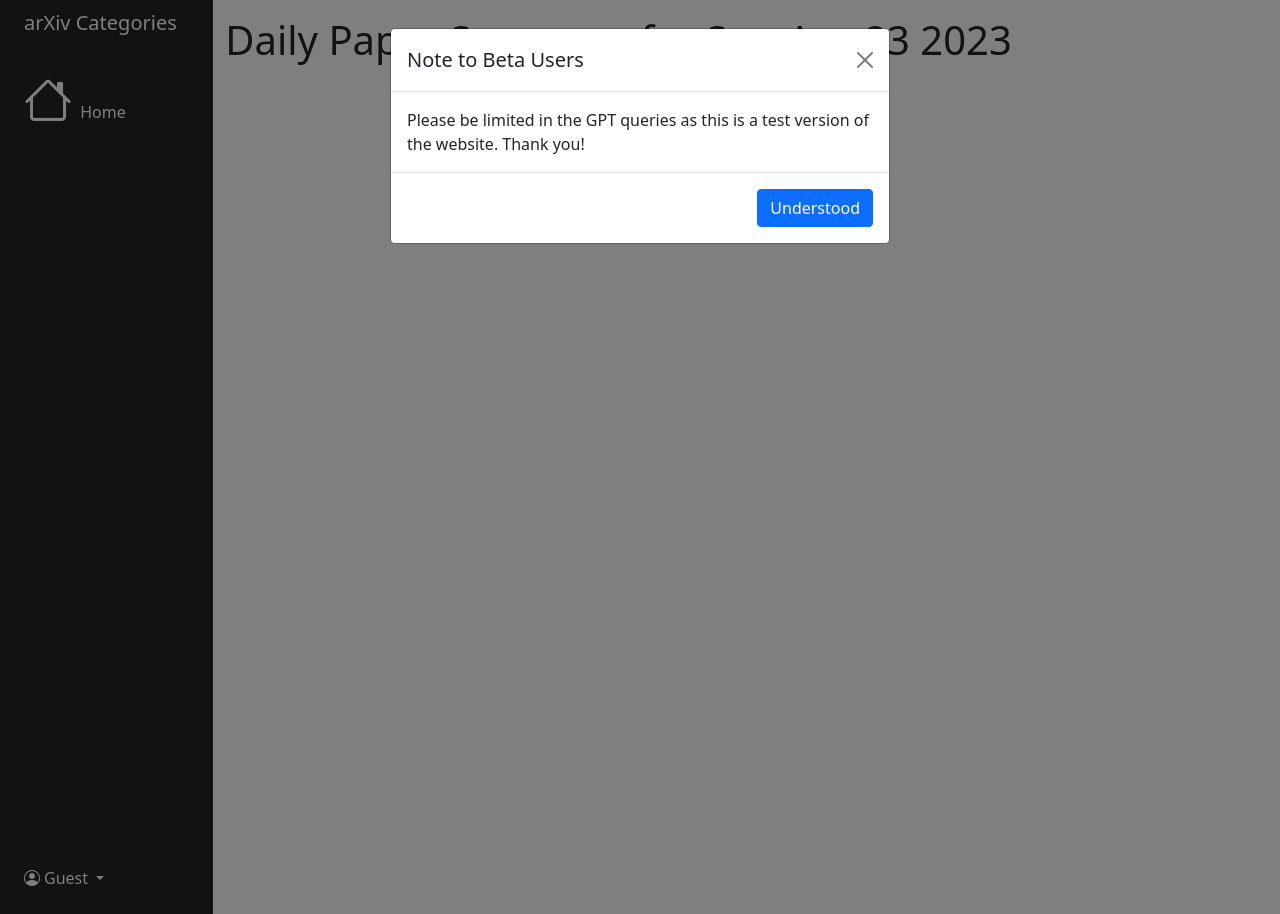
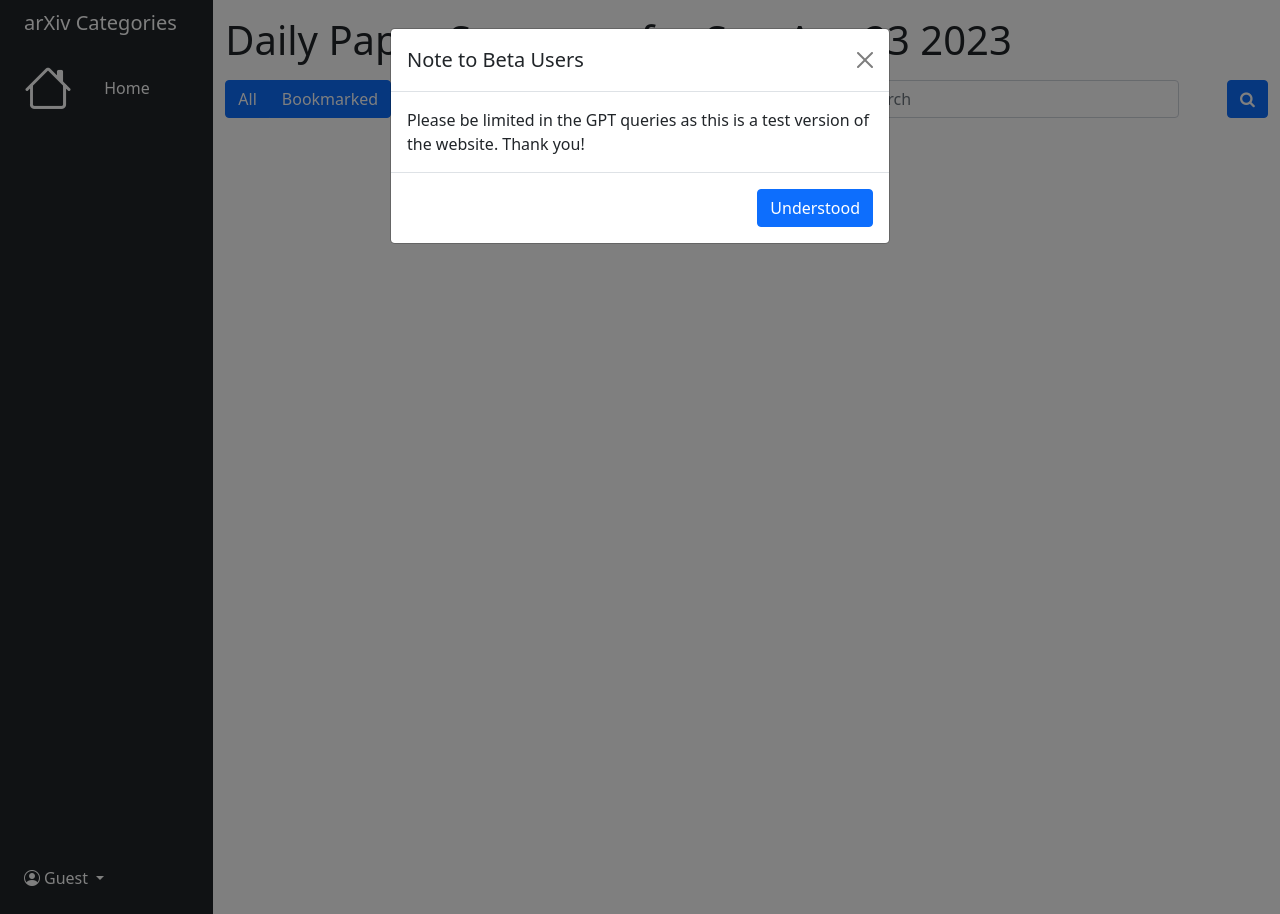
Before and after one commit to tboudreaux/MethuselanThucydides, a Flask app: page / in a window 1280 px wide. Run offline with Flask 3, Linux system fonts and the light colour scheme; parts of the project's set-up code (start-up, migrations or seed data) failed here and were passed over; some libraries are stand-ins or nearby versions.

Commit message:
updated category button template to bootstrap

```diff
--- a/MT/static/js/ui.js
+++ b/MT/static/js/ui.js
@@ -60,7 +60,6 @@ async function format_all_bookmarks(){
 	}
 }
 
-
 ////////////////////////
 // Sidebar formatting //
 ////////////////////////
@@ -71,37 +70,40 @@ async function formatCategoryButtonList() {
 	let categories = Object.keys(stateInfo['paperInfo']);
 	let categoryMenu = document.getElementById('cat-menu');
 
-	let homeButtonContainer = document.createElement('li');
-	homeButtonContainer.classList.add('nav-item');
-	homeButtonContainer.id = "navItem_home";
-	let homeButton = document.createElement('a');
-	homeButton.classList.add('nav-link');
-	// homeButton.classList.add('categoryButton');
-	homeButton.href = "#home";
-	homeButton.classList.add('px-0');
-	homeButton.classList.add('align-middle');
-	homeButton.id = "categoryButton_home";
-	homeButton.addEventListener('click', function(event) { formatHomePage(); });
-	homeButtonIcon = document.createElement('i');
-	homeButtonIcon.classList.add('bi');
-	homeButtonIcon.classList.add('bi-house');
-	homeButtonIcon.style.fontSize = "3rem";
-	homeButtonName = document.createElement('span');
-	homeButtonName.innerHTML = " Home";
-	homeButtonName.classList.add('ms-1');
-	homeButtonName.classList.add('d-none');
-	homeButtonName.classList.add('d-sm-inline');
-	homeButton.appendChild(homeButtonIcon);
-	homeButton.appendChild(homeButtonName);
-
-	homeButtonContainer.appendChild(homeButton);
+	homeButtonContainer = await format_home_button();
 	categoryMenu.appendChild(homeButtonContainer);
-
 
 	for (let i = 0; i < categories.length; i++) {
 		navItem = await formatSingleCatButton(categories[i], categories[i]);
 		categoryMenu.appendChild(navItem);
 	}
+}
+
+async function format_home_button(){
+/**
+ * Formats the home button.
+ *
+ * @return {object} - The home button.
+ */
+	let buttonTemplate = document.getElementById('category-button-template');
+	let homeButtonContainer = await buttonTemplate.content.cloneNode(true).querySelector('.nav-item');
+	homeButtonContainer.id = "navItem_home";
+
+	let homeButton = homeButtonContainer.querySelector('.nav-link');
+	homeButton.href = "#home";
+	homeButton.id = "categoryButton_home";
+	homeButton.addEventListener('click', function(event) { formatHomePage(); });
+
+	let homeButtonIcon = homeButton.querySelector('.bi');
+	homeButtonIcon.classList.add('bi-house');
+	homeButtonIcon.style.fontSize = "3rem";
+
+	homeButtonName = homeButton.querySelector('.category-name');
+	homeButtonName.innerHTML = " Home";
+
+	console.log(homeButtonContainer);
+
+	return homeButtonContainer;
 }
 
 async function formatSingleCatButton(key, name) {
@@ -113,44 +115,23 @@ async function formatSingleCatButton(key, name) {
  *
  * @return {object} - The category button.
  */
-	let navItem = document.createElement('li');
-	navItem.classList.add('nav-item');
+	let buttonTemplate = document.getElementById('category-button-template');
+	let navItem = await buttonTemplate.content.cloneNode(true).querySelector('.nav-item');
 	navItem.id = "navItem_" + key;
 
-	let button = document.createElement('a');
-	// button.classList.add('categoryButton');
-	button.classList.add('px-0');
-	button.classList.add('align-middle');
-	button.classList.add('nav-link');
+	let button = navItem.querySelector('.nav-link');
 	button.id = "categoryButton_" + key;
 	button.href="#" + key;
-
 	button.addEventListener('click', function(event) { openCat(event, key); });
 
-	let iconNameContainer = document.createElement('span');
-
-	let icon = document.createElement('img');
-	icon.classList.add('img-fluid');
+	let icon = button.querySelector('.icon-img');
 	icon.src = "/static/icons/" + key + ".webp";
 	icon.alt = key;
 	icon.style.maxHeight = "3rem";
+	icon.style.display = "inline-block";
 
-	iconNameContainer.appendChild(icon);
-
-
-
-	let navNameContainer = document.createElement('span');
-	navNameContainer.classList.add('ms-1');
-	navNameContainer.classList.add('d-none');
-	navNameContainer.classList.add('d-sm-inline');
-	// navNameContainer.classList.add('col-md-10');
+	let navNameContainer = button.querySelector('.category-name');
 	navNameContainer.innerHTML = key;
-
-
-	iconNameContainer.appendChild(navNameContainer);
-	button.appendChild(iconNameContainer);
-	navItem.appendChild(button);
-
 	return navItem;
 }
 
--- a/MT/templates/indexUI.html
+++ b/MT/templates/indexUI.html
@@ -14,7 +14,7 @@
 		<link rel="stylesheet", href="static/css/style.css">
 		<link rel="stylesheet" href="https://cdn.jsdelivr.net/npm/bootstrap-icons@1.3.0/font/bootstrap-icons.css">
 
-		<link rel="icon" type="image/png" href="static/icons/MTMain.svg">
+		<link rel="icon" type="image/png" href="static/icons/MTLogoFullColorV3.png">
 
 		<!-- Local Scripts -->
 		<script src="/static/js/bootstrapOverlay.js"></script>
@@ -58,7 +58,7 @@
 							</div>
 						</div>
 						<div class="col-10">
-							<button class="advancedMode-btn float-end">
+							<button class="btn btn-primary float-end">
 							</button>
 						</div>
 					</div>
@@ -79,10 +79,10 @@
 					</div>
 					<div class="inputLine row">
 						<div class="queryBoxWrapper col-10 col-md-11">
-							<input type="text" class="queryBox" placeholder="Ask a question about this paper..." style="width:100%">
+							<input type="text" class="form-control-lg" placeholder="Ask a question about this paper..." style="width:100%">
 						</div>
 						<div class="submitButtonWeapper col-2 col-md-1">
-							<button type="submit" value="Ask" class="submitChatButton float-end">
+							<button type="submit" value="Ask" class="btn btn-primary float-end">
 								<i class="fa fa-paper-plane"></i>
 								<i class="spinner-grow" role="status" style="display: none;"></i>
 							</button>
@@ -92,6 +92,22 @@
 			</div>
 		</div>
 	</div>
+</template>
+
+<template id="category-button-template">
+	<li class="nav-item">
+		<a class="nav-link px-0 align-center" href="#">
+			<div class="row" style="display: inline-block;">
+				<div class="col-lg-2 align-middle" style="display: inline;">
+					<i class="bi align-middle" style="display: inline-grid;"></i>
+					<img style="display: none;" class="icon-img img-fluid">
+				</div>
+				<div class="col-lg-10 d-none d-md-inline align-middle">
+					<span class="category-name ms-1"></span>
+				</div>
+			</div>
+			<span></span>
+		</a>
 </template>
 
 		<div class="container-fluid">
@@ -112,11 +128,39 @@
 							document.getElementById("primary-title").innerHTML = "Daily Paper Summary for " + today.toDateString();
 						</script>
 				  </div>
-				  <div class="row">
-					  <div class="col">
-						  <div id="home">
+				  <div class="col-auto">
+					  <div class="row" id="search-container">
+						<div class="col-md-7 d-none d-sm-none d-md-block">
+							<div class="btn-group" role="group" aria-label="Basic example">
+								<button type="button" class="btn btn-primary" id="all">All</button>
+								<button type="button" class="btn btn-primary" id="bookmarked">Bookmarked</button>
+							</div>
+						</div>
+						<div class="col-12 col-md-4">
+							<input type="text" class="form-control float-end" id="search" placeholder="Search">
+						</div>
+						<div class="col-1 d-none d-sm-none d-md-block">
+							<button type="button" class="btn btn-primary float-end" id="search-button">
+								<i class="fa fa-search"></i>
+							</button>
+						</div>
+					  </div>
+					  <div class="row" id="small-screen-search-container">
+						  <div class="col-12 d-block d-sm-block d-md-none">
+							  <div class="d-grid">
+								  <button type="button" class="btn btn-primary" id="search-button" placeholder="Search">
+									  <i class="fa fa-search"></i>
+								  </button>
+							  </div>
 						  </div>
-						  <div id="paperList">
+					  </div>
+					  <hl>
+					  <div class="row">
+						  <div class="col">
+							  <div id="home">
+							  </div>
+							  <div id="paperList">
+							  </div>
 						  </div>
 					  </div>
 				  </div>
--- a/MT/templates/sidebar.html
+++ b/MT/templates/sidebar.html
@@ -1,4 +1,4 @@
-<div class="col-auto col-md-3 col-xl-2 px-sm-2 px-0 bg-dark">
+<div class="col-auto col-md-3 col-xl-2 px-sm-2 px-0 bg-dark d-none d-sm-block">
 	<div class="d-flex flex-column align-items-center align-items-sm-start px-3 pt-2 text-white min-vh-100">
 		<a href="/" class="d-flex align-items-center pb-3 mb-md-0 me-md-auto text-white text-decoration-none">
 			<span class="fs-5 d-none d-sm-inline">arXiv Categories</span>
```
Also changed, not shown: MT/static/icons/MTLogoFullColorV3.png (added).
